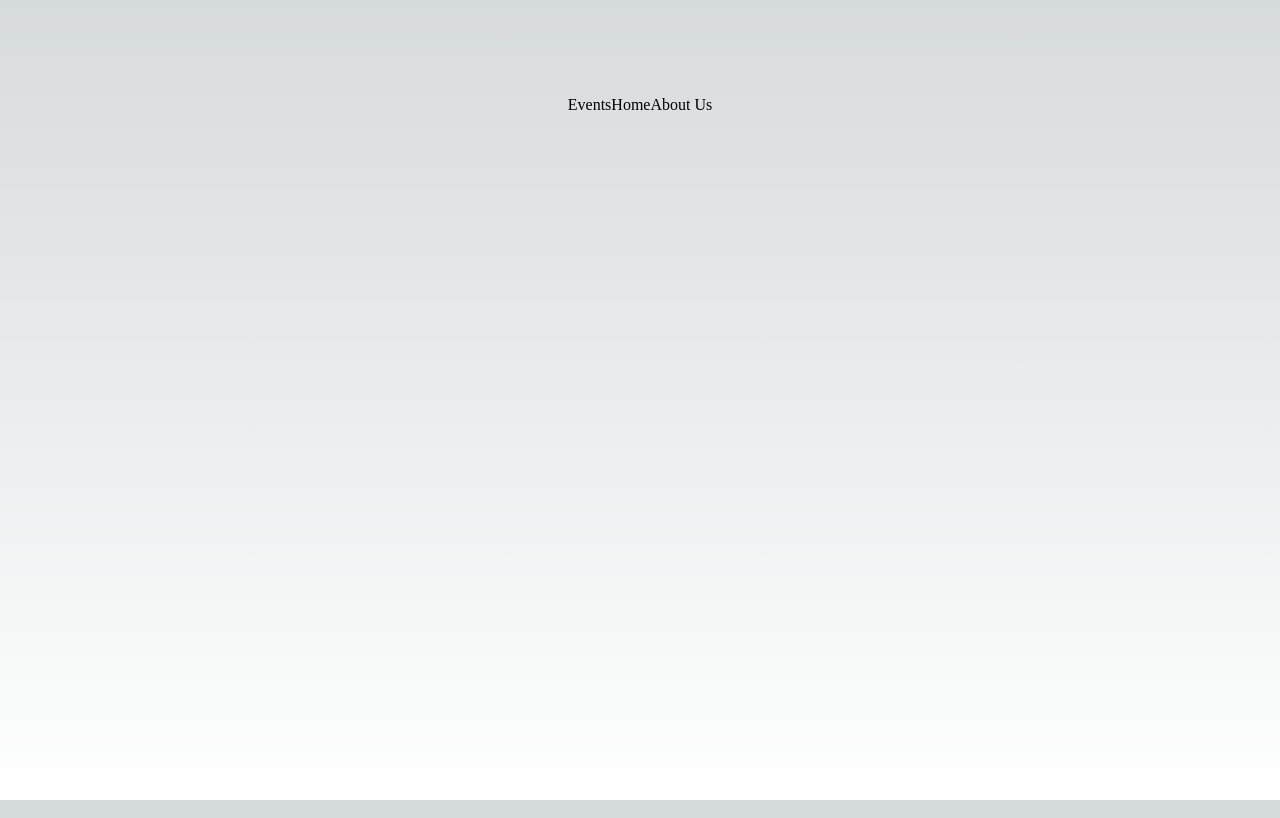
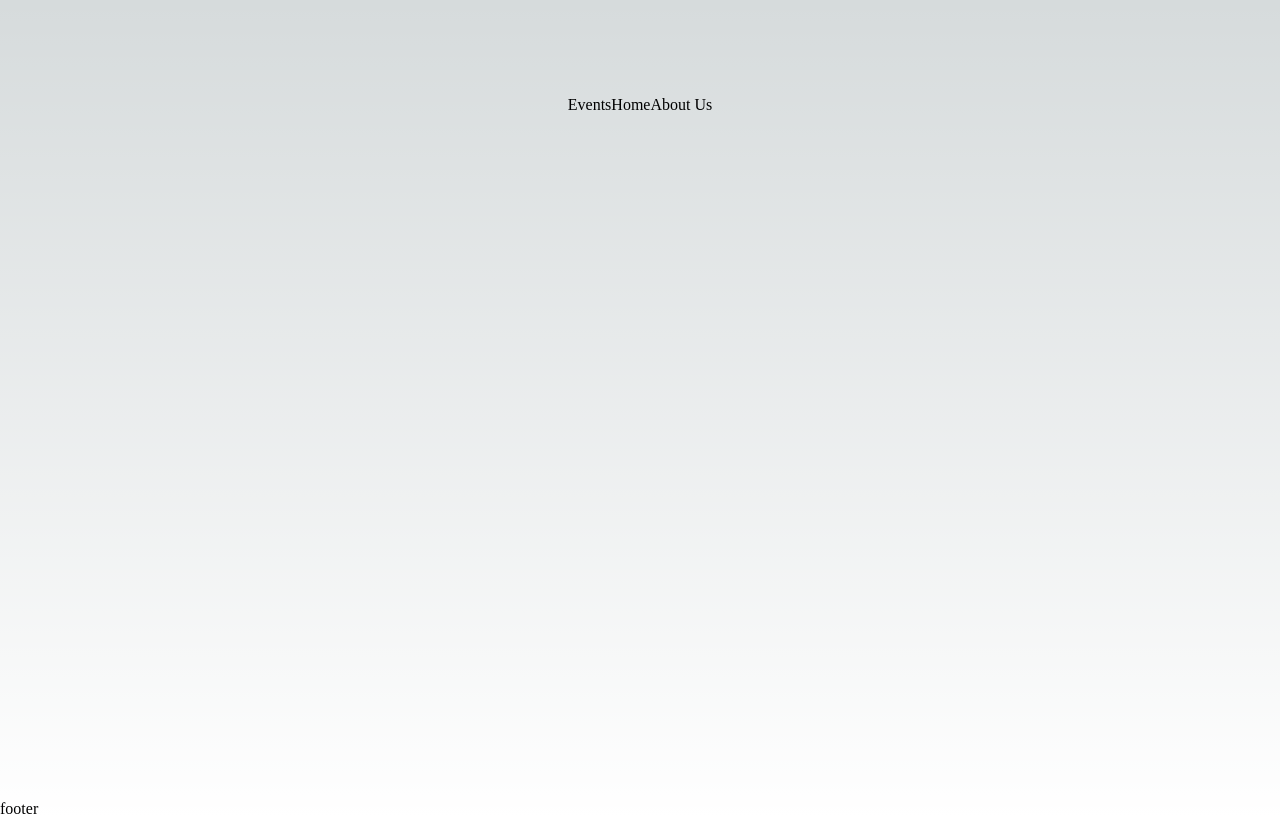
Before and after one commit to robdcampbell/nextjs_sandbox, a Next.js app: page / in a window 1280 px wide. Built offline with nearby package versions, Linux system fonts and the light colour scheme.

Commit message:
Footer, etc..

```diff
--- a/pages/events/index.js
+++ b/pages/events/index.js
@@ -9,6 +9,7 @@ const Page = () => {
           <a href="/about">About Us</a>
         </nav>
       </header>
+
       <h1>Events (home)</h1>
     </div>
   );
--- a/pages/index.js
+++ b/pages/index.js
@@ -24,6 +24,9 @@ export default function Home() {
           </nav>
         </header>
       </main>
+      <footer className={styles.footer}>
+        <p>footer</p>
+      </footer>
     </>
   );
 }
```
